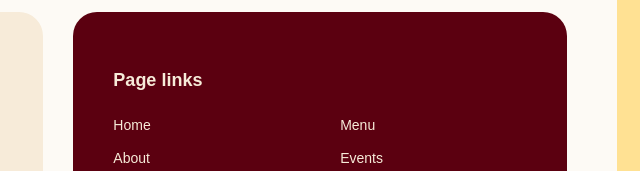
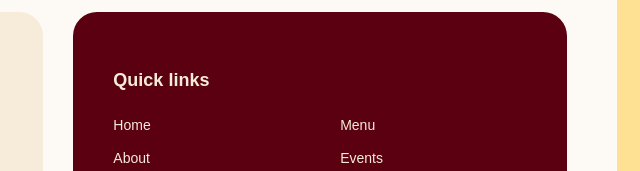
Before and after one commit to mubareksied1-hue/Resturant-cafen-, a plain HTML site: page index.html in a window 1280 px wide. Shown: the part 6349-6520 px from the top of the page, 623-1263 px from the left. Drawn offline with Linux system fonts and the light colour scheme; files whose address does not match are found by name.

```diff
--- a/index.html
+++ b/index.html
@@ -365,7 +365,7 @@
     </div>
 
     <div class="footer-links">
-      <h3>Page links</h3>
+      <h3>Quick links</h3>
       <ul>
         <li><a href="index.html">Home</a></li>
         <li><a href="Menu.html">Menu</a></li>
```
